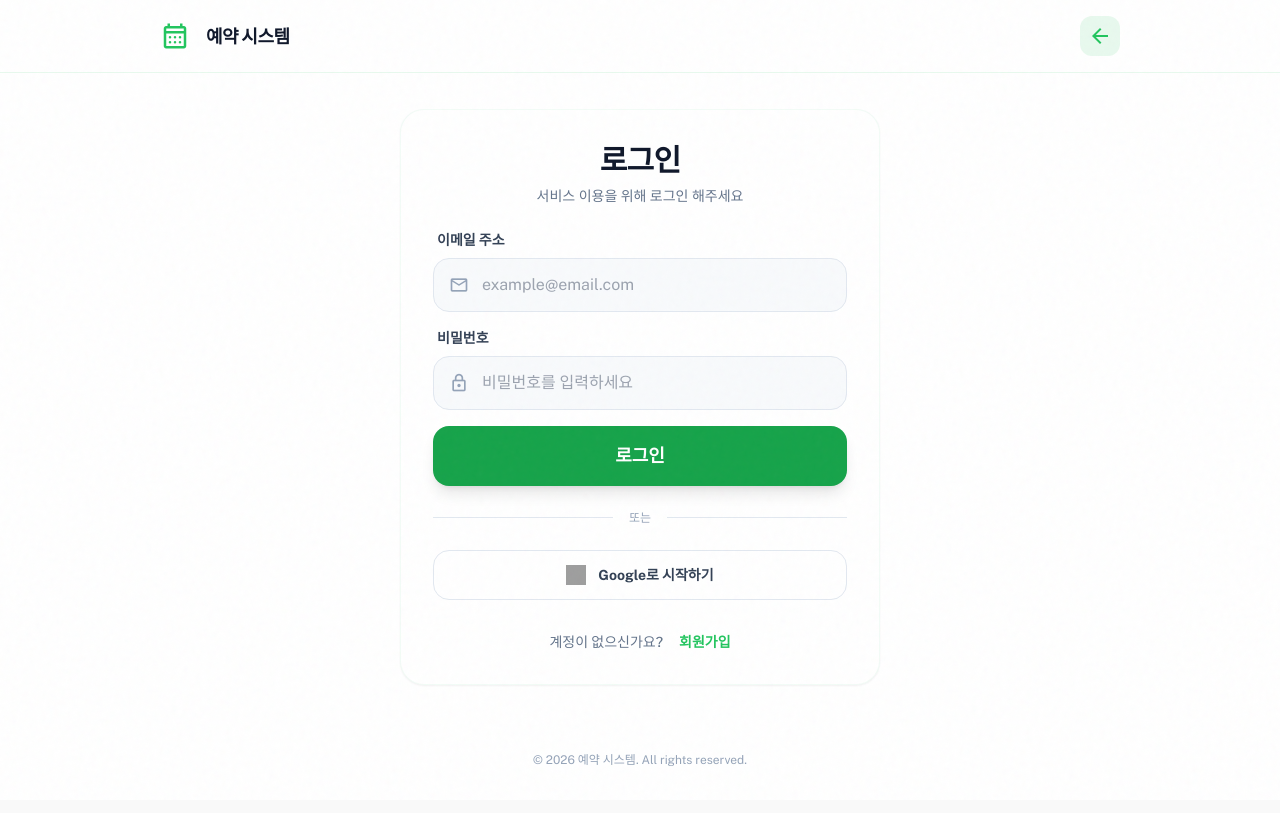
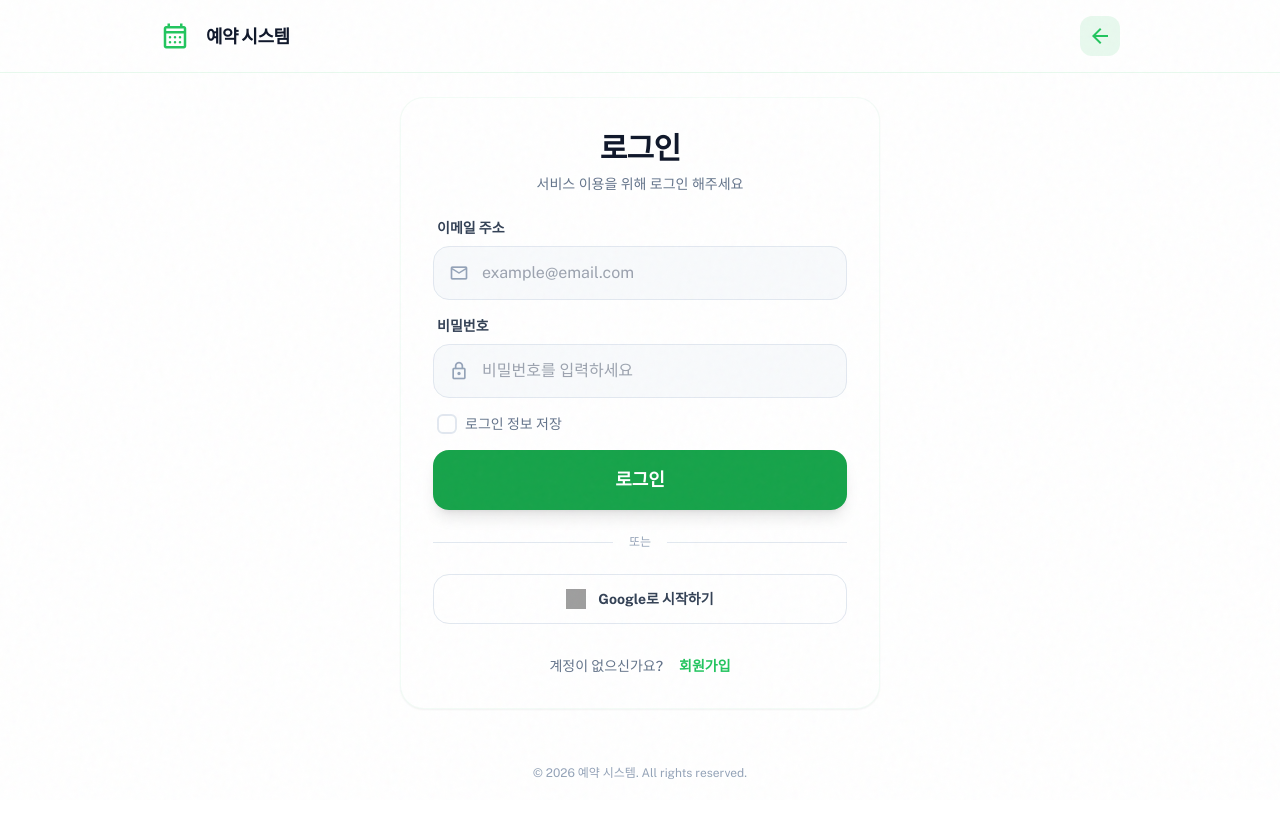
Before and after one commit to kong0029-wq/booking, a React (Vite) app: page /login in a window 1280 px wide. Built offline with nearby package versions, Linux system fonts and the light colour scheme; grey boxes are pictures that could not be loaded.

Commit message:
feat: '로그인 정보 저장' (아이디 저장) 기능 추가

```diff
--- a/src/pages/Login.tsx
+++ b/src/pages/Login.tsx
@@ -25,9 +25,17 @@ const Login = () => {
   const [error, setError] = useState('');
   const [loading, setLoading] = useState(false);
   const [googleUserToRegister, setGoogleUserToRegister] = useState<any>(null);
+  const [rememberEmail, setRememberEmail] = useState(false);
 
   // 리다이렉트 결과 처리
   useEffect(() => {
+    // 저장된 이메일 불러오기
+    const savedEmail = localStorage.getItem('remembered_email');
+    if (savedEmail) {
+      setEmail(savedEmail);
+      setRememberEmail(true);
+    }
+
     const checkRedirect = async () => {
       try {
         const result = await getRedirectResult(auth);
@@ -171,6 +179,13 @@ const Login = () => {
     setLoading(true);
     try {
       if (isLogin) {
+        // 이메일 저장 처리
+        if (rememberEmail) {
+          localStorage.setItem('remembered_email', email);
+        } else {
+          localStorage.removeItem('remembered_email');
+        }
+
         // 로그인
         const userCredential = await signInWithEmailAndPassword(auth, email, password);
         await recordLoginActivity(userCredential.user.uid, 'email');
@@ -417,6 +432,24 @@ const Login = () => {
                 </div>
               </div>
 
+              {isLogin && (
+                <div className="flex items-center px-1">
+                  <label className="flex items-center gap-2 cursor-pointer group">
+                    <div className="relative">
+                      <input
+                        type="checkbox"
+                        className="peer sr-only"
+                        checked={rememberEmail}
+                        onChange={(e) => setRememberEmail(e.target.checked)}
+                      />
+                      <div className="w-5 h-5 border-2 border-slate-200 dark:border-slate-700 rounded-md peer-checked:bg-primary peer-checked:border-primary transition-all"></div>
+                      <span className="material-symbols-outlined absolute inset-0 text-white text-[16px] flex items-center justify-center opacity-0 peer-checked:opacity-100 transition-opacity">check</span>
+                    </div>
+                    <span className="text-sm font-medium text-slate-500 group-hover:text-slate-700 transition-colors">로그인 정보 저장</span>
+                  </label>
+                </div>
+              )}
+
               {error && <p className="text-rose-500 text-xs text-center font-medium">{error}</p>}
 
               <button
```
